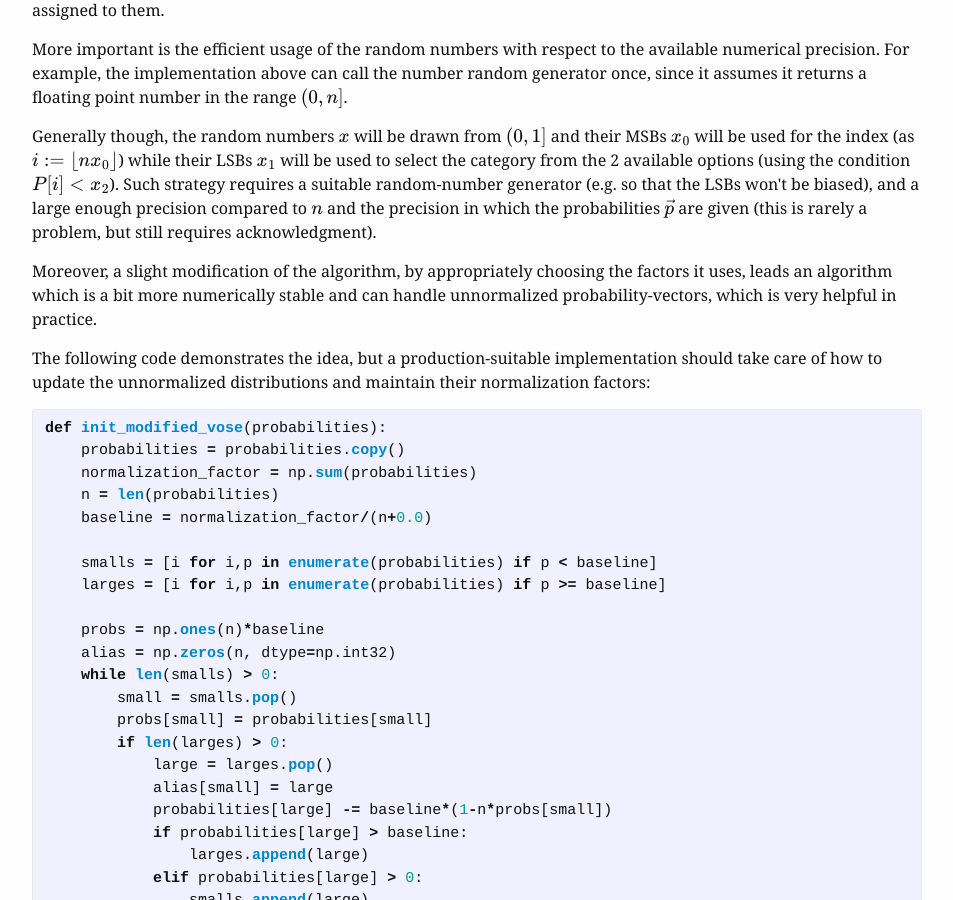
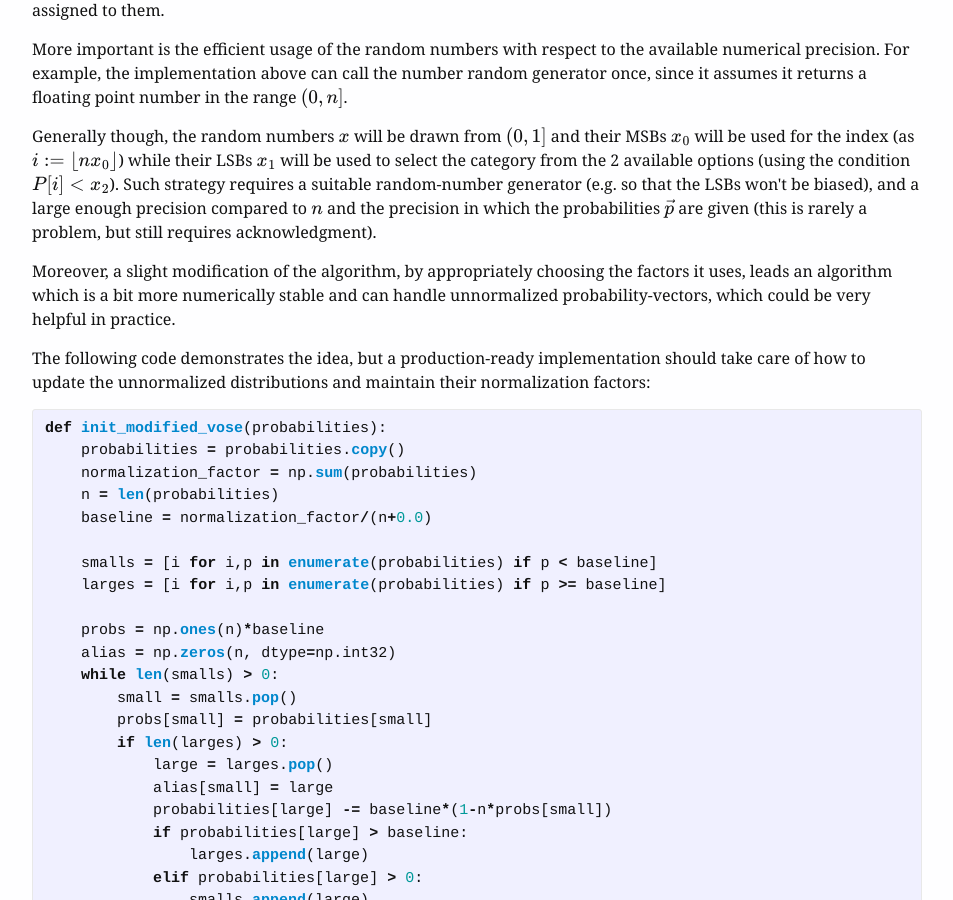
Before and after one commit to omersha/omersha.github.io, a Jekyll site: the page built from _posts/2016-09-26-random-integers.md, in a window 1280 px wide and 900 px high, scrolled down 7616 px. Shown: the whole window, without its empty margins (163-1116 px from the left). Built offline with Jekyll 4.4.1, drawn with Linux system fonts in a browser that asks for light colours; some web fonts are replaced; formulas are drawn with MathJax 3; some of the changed text lies outside the part shown.

Commit message:
minor edits

```diff
--- a/_posts/2016-09-26-random-integers.md
+++ b/_posts/2016-09-26-random-integers.md
@@ -562,11 +562,11 @@ requires acknowledgment).
 <div><p>
 Moreover, a slight modification of the algorithm, by appropriately choosing the
 factors it uses, leads an algorithm which is a bit more numerically stable and
-can handle unnormalized probability-vectors, which is very helpful in practice.
+can handle unnormalized probability-vectors, which could be very helpful in practice.
 </p></div>
 
 <div><p>
-The following code demonstrates the idea, but a production-suitable implementation
+The following code demonstrates the idea, but a production-ready implementation
 should take care of how to update the unnormalized distributions and maintain their
 normalization factors:
 </p></div>
```
Also changed, not shown: other parts of _posts/2016-09-26-random-integers.md (+9 -9 lines).
